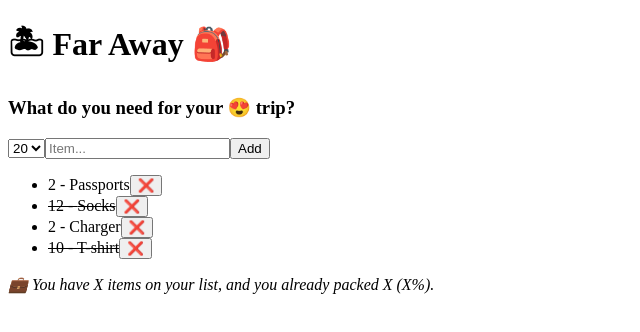
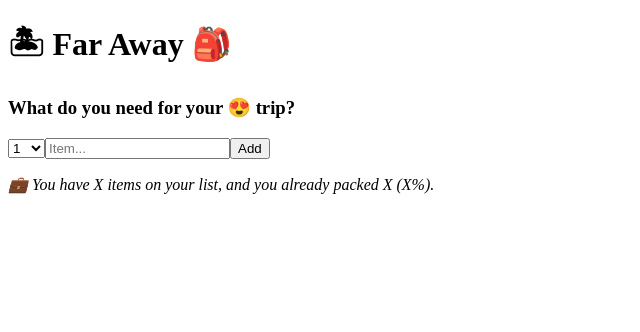
Before and after one commit to elnur004/Travel-list, a React (Create React App) app: page / in a window 1280 px wide. Shown: the top 332 px of the page, without its empty margins (0-640 px from the left). Built offline with nearby package versions, Linux system fonts and the light colour scheme; the HTML template or start-up script is replaced by a standard one.

Commit message:
implemented how to add new item and show it on the UI via the logic 'lifting state up'

```diff
--- a/src/App.js
+++ b/src/App.js
@@ -1,14 +1,21 @@
+import { useState } from 'react';
 import Logo from './components/Logo';
 import Form from './components/Form';
 import PackingList from './components/PackingList';
 import Stats from './components/Stats';
 
 const App = () => {
+  const [items, setItems] = useState([]);
+
+  const handleAddItems = (item) => {
+    setItems((items) => [...items, item]);
+  };
+
   return (
     <div className="app">
       <Logo />
-      <Form />
-      <PackingList />
+      <Form onAddItems={handleAddItems} />
+      <PackingList items={items} />
       <Stats />
     </div>
   );
--- a/src/components/Form.js
+++ b/src/components/Form.js
@@ -1,8 +1,8 @@
 import { useState } from 'react';
 
-const Form = () => {
+const Form = ({ onAddItems }) => {
   const [description, setDescription] = useState('');
-  const [quantity, setQuantity] = useState(20);
+  const [quantity, setQuantity] = useState(1);
 
   const submitHandler = (event) => {
     event.preventDefault();
@@ -11,6 +11,8 @@
 
     const newItem = { description, quantity, packed: false, id: Date.now() };
     console.log(newItem);
+
+    onAddItems(newItem);
 
     setDescription('');
     setQuantity(1);
--- a/src/components/PackingList.js
+++ b/src/components/PackingList.js
@@ -1,17 +1,17 @@
 import Item from './Item';
 
-const initialItems = [
-  { id: 1, description: 'Passports', quantity: 2, packed: false },
-  { id: 2, description: 'Socks', quantity: 12, packed: true },
-  { id: 3, description: 'Charger', quantity: 2, packed: false },
-  { id: 4, description: 'T-shirt', quantity: 10, packed: true },
-];
+// const initialItems = [
+//   { id: 1, description: 'Passports', quantity: 2, packed: false },
+//   { id: 2, description: 'Socks', quantity: 12, packed: true },
+//   { id: 3, description: 'Charger', quantity: 2, packed: false },
+//   { id: 4, description: 'T-shirt', quantity: 10, packed: true },
+// ];
 
-const PackingList = () => {
+const PackingList = ({ items }) => {
   return (
     <div className="list">
       <ul>
-        {initialItems.map((initItem) => {
+        {items.map((initItem) => {
           return <Item item={initItem} key={initItem.id} />;
         })}
       </ul>
```
